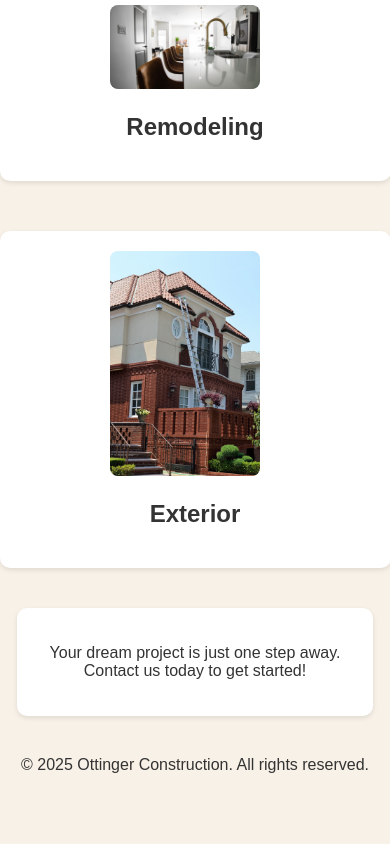
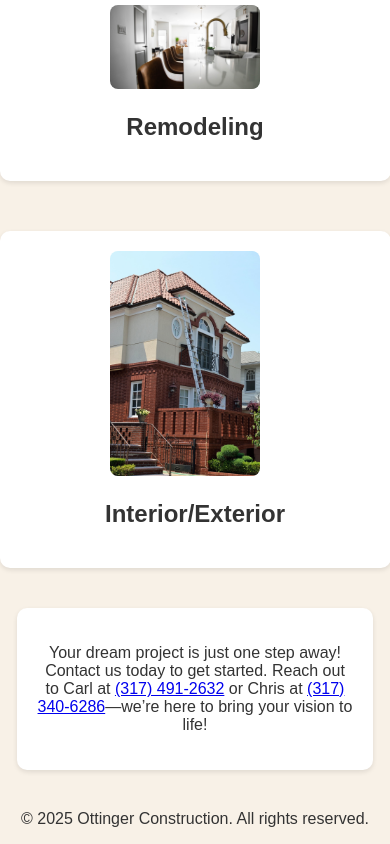
Before and after one commit to tristiino/Ottinger-Construction, a React (Create React App) app in the folder frontend/: page / in a window 390 px wide. Shown: the part 1235-2079 px from the top of the page. Before the commit the page ends 2025 px from the top, so only its background shows below. Built offline with nearby package versions, Linux system fonts and the light colour scheme.

Commit message:
Update Home.js
Added phone number

```diff
--- a/frontend/src/pages/Home.js
+++ b/frontend/src/pages/Home.js
@@ -32,13 +32,14 @@ const Home = () => {
         </Link>
         <Link to="/services" className="service-box">
           <img src="/assets/exterior.png" alt="Exterior" className="service-image" />
-          <h2>Exterior</h2>
+          <h2>Interior/Exterior</h2>
         </Link>
       </section>
 
       {/* Text Section */}
       <section className="info-text">
-        <p>Your dream project is just one step away. Contact us today to get started!</p>
+        <p>Your dream project is just one step away! Contact us today to get started.
+Reach out to Carl at <a href="tel:3174912632">(317) 491-2632</a> or Chris at <a href="tel:3173406286">(317) 340-6286</a>—we’re here to bring your vision to life!</p>
       </section>
     </div>
   );
```
